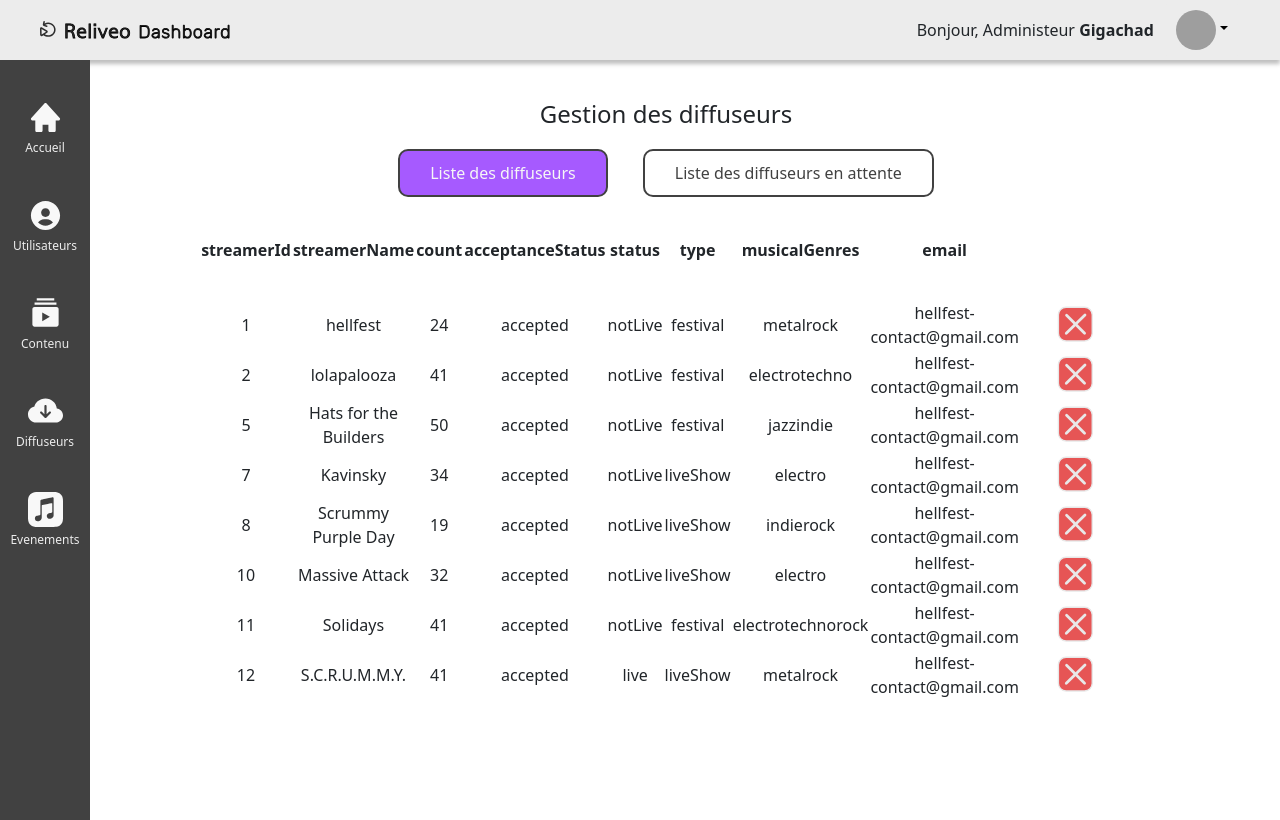
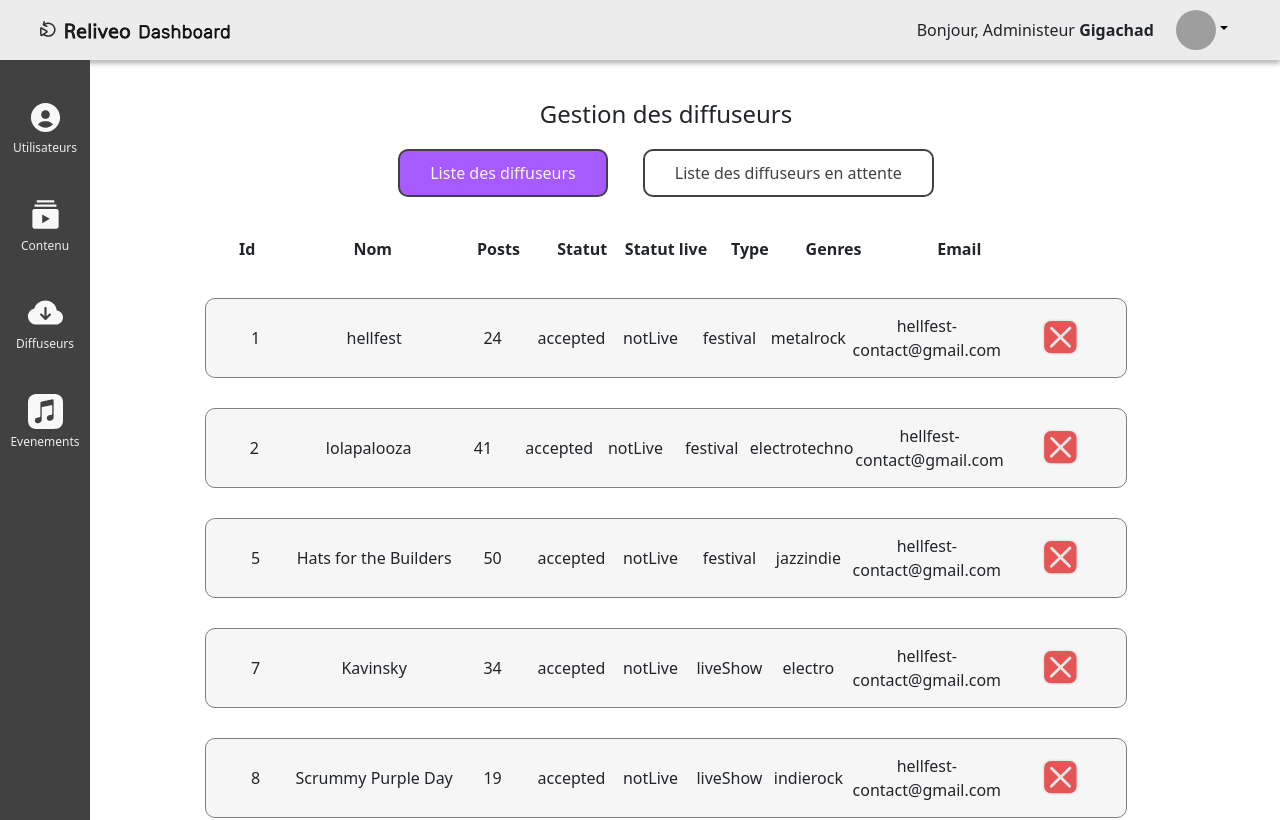
Before and after one commit to Eyvve/Reliveo_web, a React (Create React App) app in the folder reliveo_web_frontend/: page /webapp/admin/streamerManager/streamerList in a window 1280 px wide. Shown: the top 820 px of the page. Built offline with nearby package versions, Linux system fonts and the light colour scheme; grey boxes are pictures that could not be loaded.

Commit message:
editing dashboard tables

```diff
--- a/reliveo_web_frontend/src/Components/AdminComponents/ContentManager/ContentList.jsx
+++ b/reliveo_web_frontend/src/Components/AdminComponents/ContentManager/ContentList.jsx
@@ -10,29 +10,27 @@ function ContentList() {
 
   return (
     <table className='Admin__Manager_List'>
-                <thead className='Admin__Manager_List_head'>
-                    <tr>
-                        <th>contentId</th>
+                <div className='Admin__Manager_List_head ContentList'>
+                        <th>Id</th>
                         <th>AppId</th>
-                        <th>userName</th>
-                        <th>eventName</th>
-                        <th>streamerName</th>
-                        <th>postDate</th>
-                    </tr>
-                </thead>
+                        <th>Utilisateur</th>
+                        <th>Evènement</th>
+                        <th>Diffuseur</th>
+                        <th>Date</th>
+                </div>
                 <tbody className='Admin__Manager_List_body'>
                     {content.map(value => {
                         return(
                             <>
-                                <tr key={value.contentId}>
-                                    <td>{value.contentId}</td>
-                                    <td>{value.appId}</td>
-                                    <td>{value.userName}</td>
-                                    <td>{value.eventName}</td>
-                                    <td>{value.streamerName}</td>
-                                    <td>{value.postDate}</td>
-                                    <td><Delete className="pointing" onClick={() => handleDeleteContent(value.contentId)} /></td>
-                                </tr>
+                                <div  key={value.contentId} className='Admin__Manager_List_body_row ContentList'>
+                                    <div>{value.contentId}</div>
+                                    <div>{value.appId}</div>
+                                    <div>{value.userName}</div>
+                                    <div>{value.eventName}</div>
+                                    <div>{value.streamerName}</div>
+                                    <div>{value.postDate}</div>
+                                    <div><Delete className="pointing" onClick={() => handleDeleteContent(value.contentId)} /></div>
+                                </div>
 
                             </>
                         )
--- a/reliveo_web_frontend/src/Components/AdminComponents/Navs/AdminSideBar.jsx
+++ b/reliveo_web_frontend/src/Components/AdminComponents/Navs/AdminSideBar.jsx
@@ -26,10 +26,10 @@ function AdminSideBar() {
     <>
     <div className='Admin__sidebar'>
       <nav className='Admin__sidebar_container'>
-        <Link to="/">
+        {/* <Link to="/">
           <Accueil />
           <p>Accueil</p>
-        </Link>
+        </Link> */}
         <Link to="/webapp/admin/userManager/userList" onClick={handleClick}>
           <Users className={'Admin__sidebar_container_link ' + (currentUrl !== "/webapp/admin/userManager/userList" ? ' is_active_none' : 'is_active')} />
           <p className={'Admin__sidebar_container_title'+ (currentUrl === "/webapp/admin/userManager/userList" ? ' is_active' : '')} >Utilisateurs</p>
--- a/reliveo_web_frontend/src/Components/AdminComponents/StreamerManager/StreamerApplications.jsx
+++ b/reliveo_web_frontend/src/Components/AdminComponents/StreamerManager/StreamerApplications.jsx
@@ -11,43 +11,34 @@ function StreamerApplications() {
 
   return (
     <table className='Admin__Manager_List'>
-        <thead className='Admin__Manager_List_head'>
-            <tr>
-                <th>streamerId</th>
-                <th>streamerName</th>
-                <th>count</th>
-                <th>acceptanceStatus</th>
-                <th>status</th>
-                <th>type</th>
-                <th>musicalGenres</th>
-                <th>email</th>
-                <th>website</th>
-                {/* <th>description</th> */}
-            </tr>
-        </thead>
-        <tbody className='Admin__Manager_List_body'>
+        <div className='Admin__Manager_List_head StreamerApplication'>
+                <div>Id</div>
+                <div>StreamerName</div>
+                <div>Statut</div>
+                <div>Type</div>
+                <div>Genres</div>
+                <div>Email</div>
+                <div>Site web</div>
+        </div>
+        <section className='Admin__Manager_List_body'>
             {streamer.filter(value => value.acceptanceStatus == "pending").map(value => {
                 return(
                     <>
-                        <tr key={value.streamerId}>
-                            <td>{value.streamerId}</td>
-                            <td>{value.streamerName}</td>
-                            <td>{value.totalcontentCount}</td>
-                            <td>{value.acceptanceStatus}</td>
-                            <td>{value.status}</td>
-                            <td>{value.type}</td>
-                            <td>{value.musicalGenres}</td>
-                            <td>{value.email}</td>
-                            <td>{value.website}</td>
-                            <td>{value.postDate}</td>
-                            {/* <td>{value.description}</td> */}
-                            <td><Check className="pointing" onClick={() => handleAcceptStreamer(value.streamerId)} /></td>
-                        </tr>
+                        <div key={value.streamerId} className='Admin__Manager_List_body_row StreamerApplication'>
+                            <div>{value.streamerId}</div>
+                            <div>{value.streamerName}</div>
+                            <div>{value.acceptanceStatus}</div>
+                            <div>{value.type}</div>
+                            <div>{value.musicalGenres}</div>
+                            <div>{value.email}</div>
+                            <div>{value.website}</div>
+                            <div><Check className="pointing" onClick={() => handleAcceptStreamer(value.streamerId)} /></div>
+                        </div>
 
                     </>
                 )
             })}
-        </tbody>
+        </section>
     </table>
   )
 }
--- a/reliveo_web_frontend/src/Components/AdminComponents/StreamerManager/StreamerList.jsx
+++ b/reliveo_web_frontend/src/Components/AdminComponents/StreamerManager/StreamerList.jsx
@@ -12,43 +12,39 @@ function StreamerList() {
     }
 
   return (
-    <table className='Admin__Manager_List'>
-        <thead className='Admin__Manager_List_head'>
-            <tr>
-                <th>streamerId</th>
-                <th>streamerName</th>
-                <th>count</th>
-                <th>acceptanceStatus</th>
-                <th>status</th>
-                <th>type</th>
-                <th>musicalGenres</th>
-                <th>email</th>
-                {/* <th>website</th> */}
-                {/* <th>description</th> */}
-            </tr>
-        </thead>
-        <tbody className='Admin__Manager_List_body'>
+    <table className='Admin__Manager_List '>
+        <div className='Admin__Manager_List_head StreamerList'>
+                <div>Id</div>
+                <div>Nom</div>
+                <div>Posts</div>
+                <div>Statut</div>
+                <div>Statut live</div>
+                <div>Type</div>
+                <div>Genres</div>
+                <div>Email</div>
+        </div>
+        <section className='Admin__Manager_List_body'>
             {streamer.filter(value => value.acceptanceStatus == "accepted").map(value => {
                 return(
                     <>
-                        <tr key={value.streamerId}>
-                            <td>{value.streamerId}</td>
-                            <td>{value.streamerName}</td>
-                            <td>{value.totalcontentCount}</td>
-                            <td>{value.acceptanceStatus}</td>
-                            <td>{value.status}</td>
-                            <td>{value.type}</td>
-                            <td>{value.musicalGenres}</td>
-                            <td>{value.email}</td>
+                        <div key={value.streamerId} className='Admin__Manager_List_body_row StreamerList'>
+                            <div>{value.streamerId}</div>
+                            <div>{value.streamerName}</div>
+                            <div>{value.totalcontentCount}</div>
+                            <div>{value.acceptanceStatus}</div>
+                            <div>{value.status}</div>
+                            <div>{value.type}</div>
+                            <div>{value.musicalGenres}</div>
+                            <div>{value.email}</div>
                             {/* <td>{value.website}</td> */}
                             {/* <td>{value.description}</td> */}
-                            <td><Delete className="pointing" onClick={() => handleDeleteStreamer(value.streamerId)} /></td>
-                        </tr>
+                            <Delete className="pointing" onClick={() => handleDeleteStreamer(value.streamerId)} />
+                        </div>
 
                     </>
                 )
             })}
-        </tbody>
+        </section>
     </table>
   )
 }
--- a/reliveo_web_frontend/src/Components/AdminComponents/UserManager/UserList.jsx
+++ b/reliveo_web_frontend/src/Components/AdminComponents/UserManager/UserList.jsx
@@ -27,28 +27,26 @@ function UserList() {
 
     return (
         <table className='Admin__Manager_List'>
-            <thead className='Admin__Manager_List_head'>
-                <tr>
-                    <th>userId</th>
-                    <th>Nom d’utilisateur</th>
-                    <th>Statut</th>
-                    <th>Posts</th>
-                    <th>Evenements</th>
-                </tr>
-            </thead>
+            <div className='Admin__Manager_List_head UserList'>
+                    <div>userId</div>
+                    <div>Nom d’utilisateur</div>
+                    <div>Statut</div>
+                    <div>Posts</div>
+                    <div>Evenements</div>
+            </div>
             <tbody className='Admin__Manager_List_body'>
                 {users.map(value => {
                     return (
                         <>
-                            <tr key={value.userId}>
-                                <td>{value.userId}</td>
-                                <td>{value.userName}</td>
-                                <td>{value.status}</td>
-                                <td>{value.postCount}</td>
-                                <td>{value.eventCount}</td>
-                                <td>{value.status === "partenaire" ? <Downgrade className="pointing" onClick={() => handleChangeStatus(value.status)} /> : <Upgrade className="pointing" onClick={() => handleChangeStatus(value.status)} />}</td>
-                                <td><Delete className="pointing" onClick={() => handleDeleteUser(value.userId)} /></td>
-                            </tr>
+                            <div key={value.userId} className='Admin__Manager_List_body_row UserList'>
+                                <div>{value.userId}</div>
+                                <div>{value.userName}</div>
+                                <div>{value.status}</div>
+                                <div>{value.postCount}</div>
+                                <div>{value.eventCount}</div>
+                                <div>{value.status === "partenaire" ? <Downgrade className="pointing" onClick={() => handleChangeStatus(value.status)} /> : <Upgrade className="pointing" onClick={() => handleChangeStatus(value.status)} />}</div>
+                                <div><Delete className="pointing" onClick={() => handleDeleteUser(value.userId)} /></div>
+                            </div>
 
                         </>
                     )
--- a/reliveo_web_frontend/src/Components/AdminComponents/adminStyle.scss
+++ b/reliveo_web_frontend/src/Components/AdminComponents/adminStyle.scss
@@ -126,12 +126,38 @@
             width: 80%;
             border-radius: 10px !important;
 
-            &_head {}
+            &_head {
+                display: grid;
+                grid-template-rows: 1fr;
+                gap: 0px 0px;
+                border-radius: 10px;
+                align-items: center;
+                &>div{
+                    font-weight: 600;
+                }
+            }
 
             &_body {
                 position: relative;
+                display: flex;
+                flex-direction: column;
+                gap: 30px;
                 top: 37px;
-                margin: 0 300px;
+                margin: 0 auto;
+                width: 100%;
+
+                &_row{
+                    display: grid;
+                    height: 80px;
+                    border: 1px solid gray;
+                    grid-template-rows: 1fr;
+                    gap: 0px 0px;
+                    padding: 10px;
+                    border-radius: 10px;
+                    grid-template-areas: ' 1 2 3 4 5 6 7 8 9 ';
+                    align-items: center;
+                    background-color: #F6F6F6 ;
+                }
 
                 &_info {}
 
@@ -305,3 +331,26 @@
         cursor: pointer;
     }
 }
+
+
+
+
+.StreamerList{
+    grid-template-columns: 1fr 2fr 1fr 1fr 1fr 1fr 1fr 2fr 1fr;
+    grid-template-areas: ' 1 2 3 4 5 6 7 8 9 ';
+}
+
+
+.StreamerApplication{
+    grid-template-columns: 1fr 2fr 1fr 1fr 1fr 2fr 1fr 1fr;
+    grid-template-areas: ' 1 2 3 4 5 6 7 8 ';
+}
+
+.ContentList{
+    grid-template-columns: 1fr 1fr 1fr 3fr 3fr 2fr 1fr;
+}
+
+.UserList{
+    grid-template-columns: 1fr 1fr 1fr 1fr 1fr 1fr 1fr ;
+    grid-template-areas: ' 1 2 3 4 5 6 7 ';
+}
```
